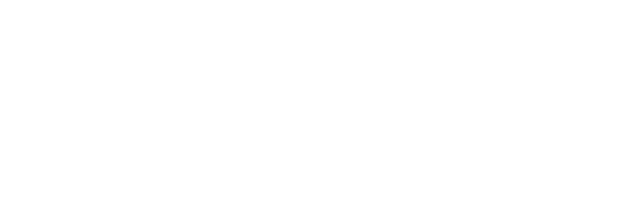
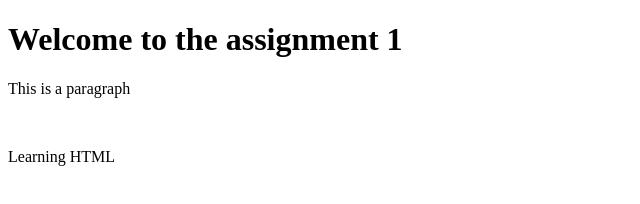
Before and after one commit to vipinsinghbora03-dot/Html-Assignment, a plain HTML site: page WDW_469_Assignment_folder/Assignment_3.html in a window 1280 px wide. Shown: the whole page, without its empty margins (0-640 px from the left). Drawn offline with Linux system fonts and the light colour scheme.

Commit message:
adding code to the file

```diff
--- a/WDW_469_Assignment_folder/Assignment_3.html
+++ b/WDW_469_Assignment_folder/Assignment_3.html
@@ -3,9 +3,19 @@
 <head>
     <meta charset="UTF-8">
     <meta name="viewport" content="width=device-width, initial-scale=1.0">
-    <title>Document </title>
+    <!--Web title-->
+    <title>Assignment 1 </title>
 </head>
 <body>
+    <!--Main heading-->
+    <h1>Welcome to the assignment 1 </h1>
+    <!--The paragraph -->
+    <p>This is a paragraph</p>
+    <!--break attribute-->
+    <br>
+    <!--Another paragraph-->
+    <p>Learning HTML</p>
 
 </body>
+</body>
 </html>
```
